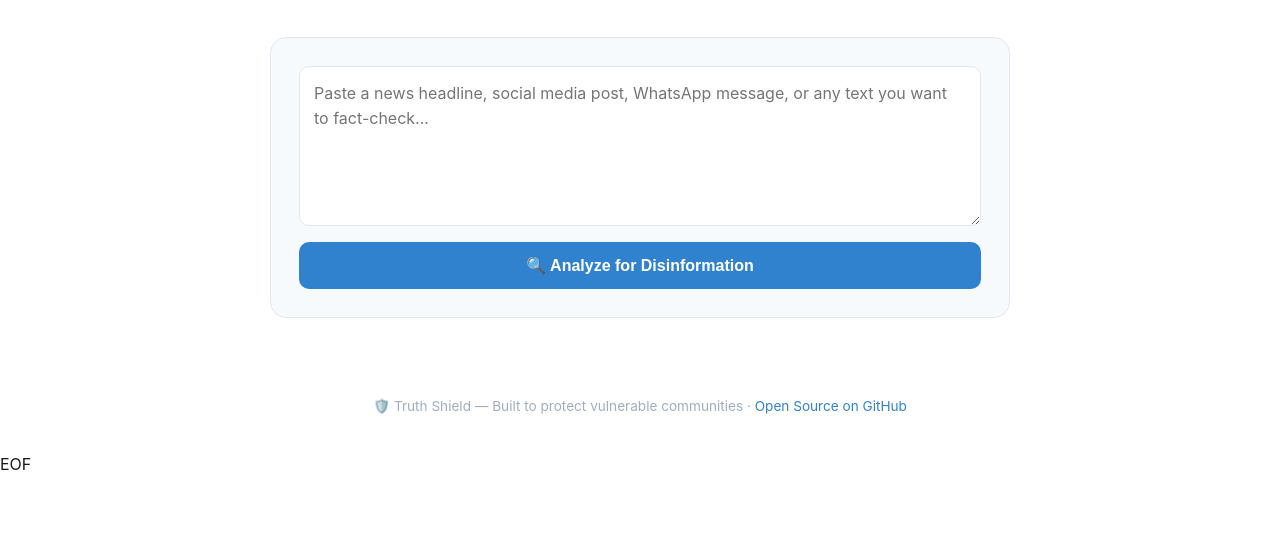
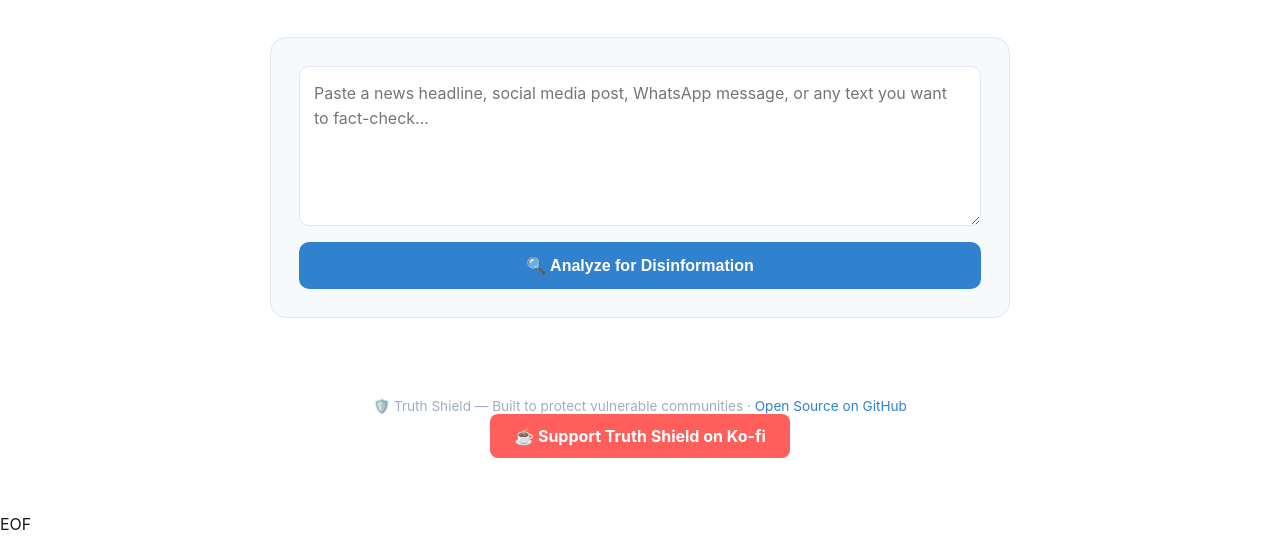
Before and after one commit to Denofthives2026/truth-shield-web, a website: page index.html in a window 1280 px wide. Shown: the part 253-800 px from the top of the page. Drawn offline with Linux system fonts and the light colour scheme.

Commit message:
Add Ko-fi donation button

```diff
--- a/index.html
+++ b/index.html
@@ -82,6 +82,7 @@ cat > index.html << 'EOF'
 </main>
 <footer>
   <p>🛡️ Truth Shield — Built to protect vulnerable communities · <a href="https://github.com/Denofthives2026/truth-shield-web" target="_blank">Open Source on GitHub</a></p>
+<a href="https://ko-fi.com/truthshield" target="_blank" style="display:inline-block;margin-bottom:16px;padding:12px 24px;background:#FF5E5B;color:#fff;font-weight:bold;border-radius:8px;text-decoration:none;font-size:1rem;">☕ Support Truth Shield on Ko-fi</a><br>
 </footer>
 <script>
   async function analyze() {
```
